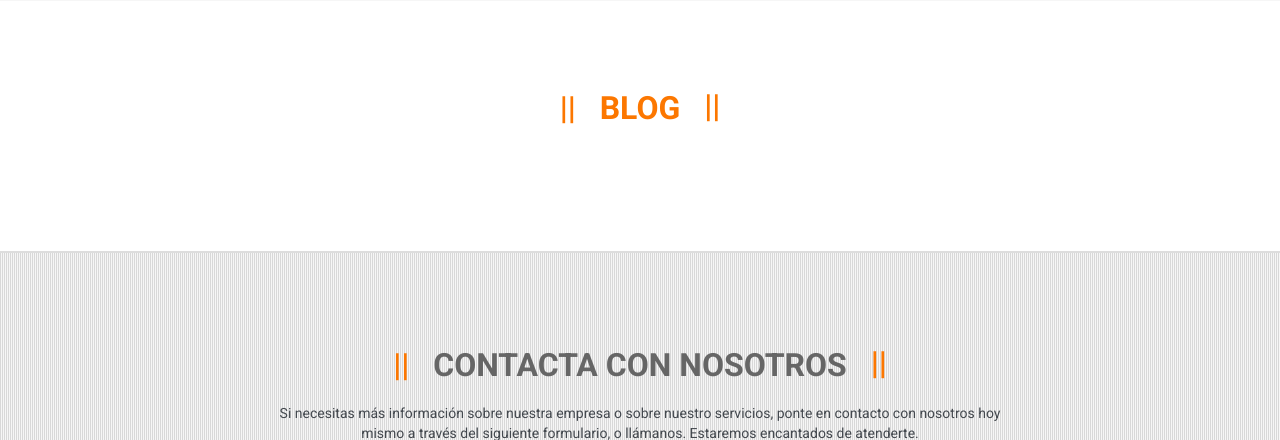
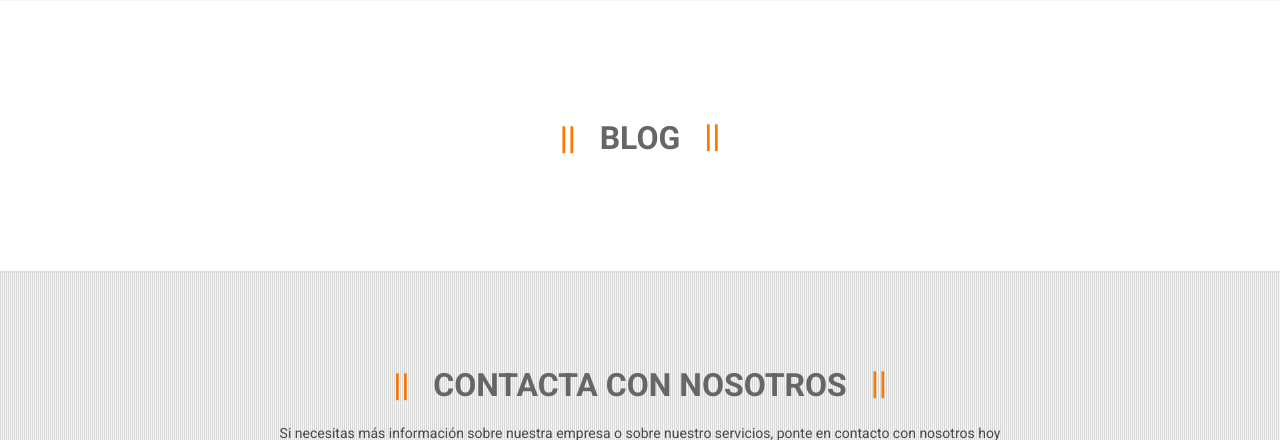
Before and after one commit to dubirajara/mktplace-blog, a Django app: template mktplace/core/templates/index.html in a window 1280 px wide. Shown: the part 4530-4970 px from the top of the page. Run offline with Django 3.2, Linux system fonts and the light colour scheme; the template is opened without the code that fills it, so the values that code supplies are empty.

Commit message:
update app

```diff
--- a/mktplace/blog/admin.py
+++ b/mktplace/blog/admin.py
@@ -6,11 +6,11 @@ from .models import Post
 
 
 class PostAdmin(SummernoteModelAdmin):
-    list_display = ('title', 'active')
+    list_display = ('title', 'active', 'created_at')
     list_editable = ('active',)
     search_fields = ('title',)
     prepopulated_fields = {'slug': ('title',)}
 
-admin.site.site_header = 'The Market Place Admin'
-admin.site.site_title = 'The Market Place Admin'
+admin.site.site_header = 'The Marketing Place Admin'
+admin.site.site_title = 'The Marketing Place Admin'
 admin.site.register(Post, PostAdmin)
--- a/mktplace/blog/templates/blog.html
+++ b/mktplace/blog/templates/blog.html
@@ -25,13 +25,14 @@
                       <li><i class="fa fa-clock-o"></i> {{ post.created_at|naturaltime }}</li>
                     </ul>
                     <div class="blog-content">
-                      <p>{{ post.content|safe|truncatewords:"20" }}</p>
+                      <p>{{ post.content|safe|truncatewords:"40" }}</p>
                     </div>
                     <a href="{{ post.get_absolute_url }}" class="btn btn-primary" role="button">Ler Mas</a>
                 </div>
               </div>
                   {% if forloop.counter|divisibleby:3 and not forloop.last %}
-                  </div><br><div class="row">
+                      </div><div class="row"></div>
+
       {% endif %}
     {% endfor %}
     </div>
--- a/mktplace/core/templates/index.html
+++ b/mktplace/core/templates/index.html
@@ -309,9 +309,9 @@
 	</section><!--/#about-us-->
 
 					<section id="blog">
-	              <div class="row text-center clearfix">
-                <div class="col-sm-8 col-sm-offset-2" style="padding-bottom: 30px;">
-                  <h2 class="title-one"><a href="{% url 'post_list' %}">Blog</a></h2>
+           <div class="row text-center clearfix" style="padding-top: 30px;">
+                <div class="col-sm-8 col-sm-offset-2">
+                  <h2 class="title-one">Blog</h2><br><br>
                 </div>
                 </div>
 				<div class="row striped">
@@ -324,17 +324,17 @@
                       <li><i class="fa fa-clock-o"></i> {{ post.created_at|naturaltime }}</li>
                     </ul>
                     <div class="blog-content">
-                      <p>{{ post.content|safe|truncatewords:"20" }}</p>
+                      <p>{{ post.content|safe|truncatewords:"40" }}</p>
                     </div>
                     <a href="{{ post.get_absolute_url }}" class="btn btn-primary" role="button">Ler Mas</a>
                 </div>
               </div>
                   {% if forloop.counter|divisibleby:3 and not forloop.last %}
-                  </div><br><div class="row">
+                      </div><div class="row"></div>
+
       {% endif %}
     {% endfor %}
-    </div>
-						</section> <!--/#blog-->
+    </div>			</section> <!--/#blog-->
 
 						<section id="contact">
 							<div class="container">
```
